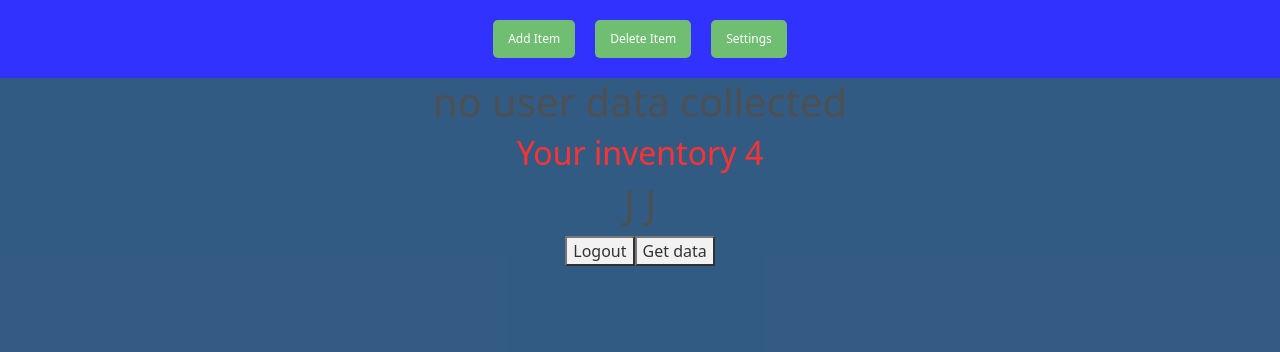
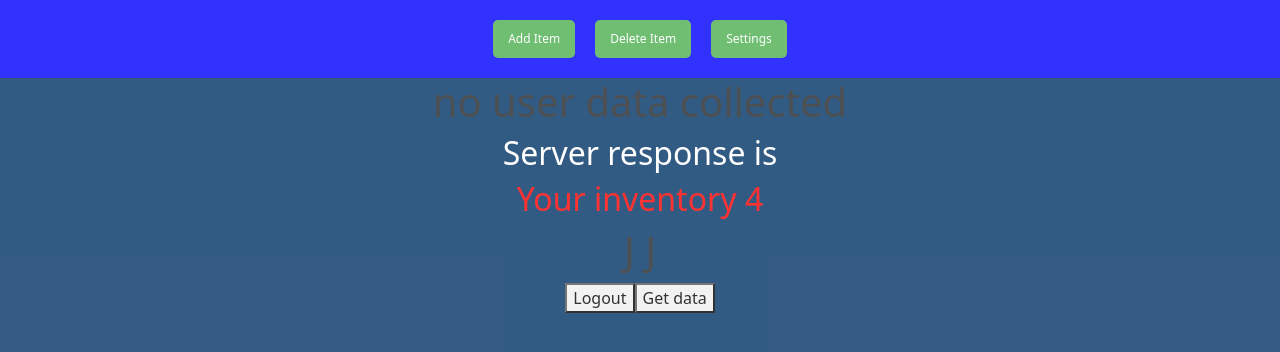
Before and after one commit to Cjunk/HOME-INVENTORY, a React (Create React App) app in the folder client/: page /homepage in a window 1280 px wide. Shown: the top 352 px of the page. Built offline with nearby package versions, Linux system fonts and the light colour scheme; sample sign-in values are in the browser's storage.

Commit message:
added server response message

```diff
--- a/client/src/Components/styles/login.css
+++ b/client/src/Components/styles/login.css
@@ -1,4 +1,6 @@
-
+.testingLabels {
+    color: white;
+}
         .body {
             font-family: Arial, sans-serif;
             background-color: #0db1d6;
--- a/client/src/Components/testpage.js
+++ b/client/src/Components/testpage.js
@@ -3,6 +3,7 @@ import './styles/login.css';
 import axios from 'axios';
 function YourInventory({ setLogout }) {
   const [theData, settheData] = useState('')
+  const [serverResponse, settheServerResponse] = useState('')
   useEffect(() => {
     document.title = 'Home Harmony';
   }, [theData])
@@ -16,23 +17,28 @@ function YourInventory({ setLogout }) {
         },
       })
       if (response.status === 401) {
-        settheData ("STATUS CODE 401")
+        settheData("STATUS CODE 401")
+        settheServerResponse("STATUS CODE = 401")
       }
       if (response.status === 200) {
         if (response.data) {
           settheData(response.data)
+          settheServerResponse("STATUS CODE = 200: Got data")
         } else {
           settheData("Status code = 200 however no data came through")
+          settheServerResponse("Status code = 200 however no data came through")
         }
 
         console.log(response.data)
       } else {
         settheData("Status NOT 200:    NO DATA" + response.data)
+        settheServerResponse("Status code not 200")
         console.error('No data received');
       }
     } catch (error) {
       settheData("COOKIE:" + encodeURIComponent(document.cookie) + " MESSAGE" + error.message)
       console.error('Failed to get data:', error);
+      settheServerResponse(error.message,error.code,error.config)
     }
   }
   const handleLogout = async () => {
@@ -58,8 +64,9 @@ function YourInventory({ setLogout }) {
 
   return (
     <div>
-      {theData && <div className="formlabel">TheData:{theData.userID} {theData.user_first_name}  {theData.user_email} </div>}
-      <h1>{theData.userID? "yes user data collected":"no user data collected"}</h1>
+      {theData && <div className="testingLabels">TheData:{theData.userID} {theData.user_first_name}  {theData.user_email} </div>}
+      <h1>{theData.userID ? "yes user data collected" : "no user data collected"}</h1>
+      <h2 className="testingLabels">Server response is {serverResponse}</h2>
       <h2>Your inventory 4</h2>
       <h1> J J</h1>
       <button onClick={handleLogout} className="input" id="logoutBut">
```
